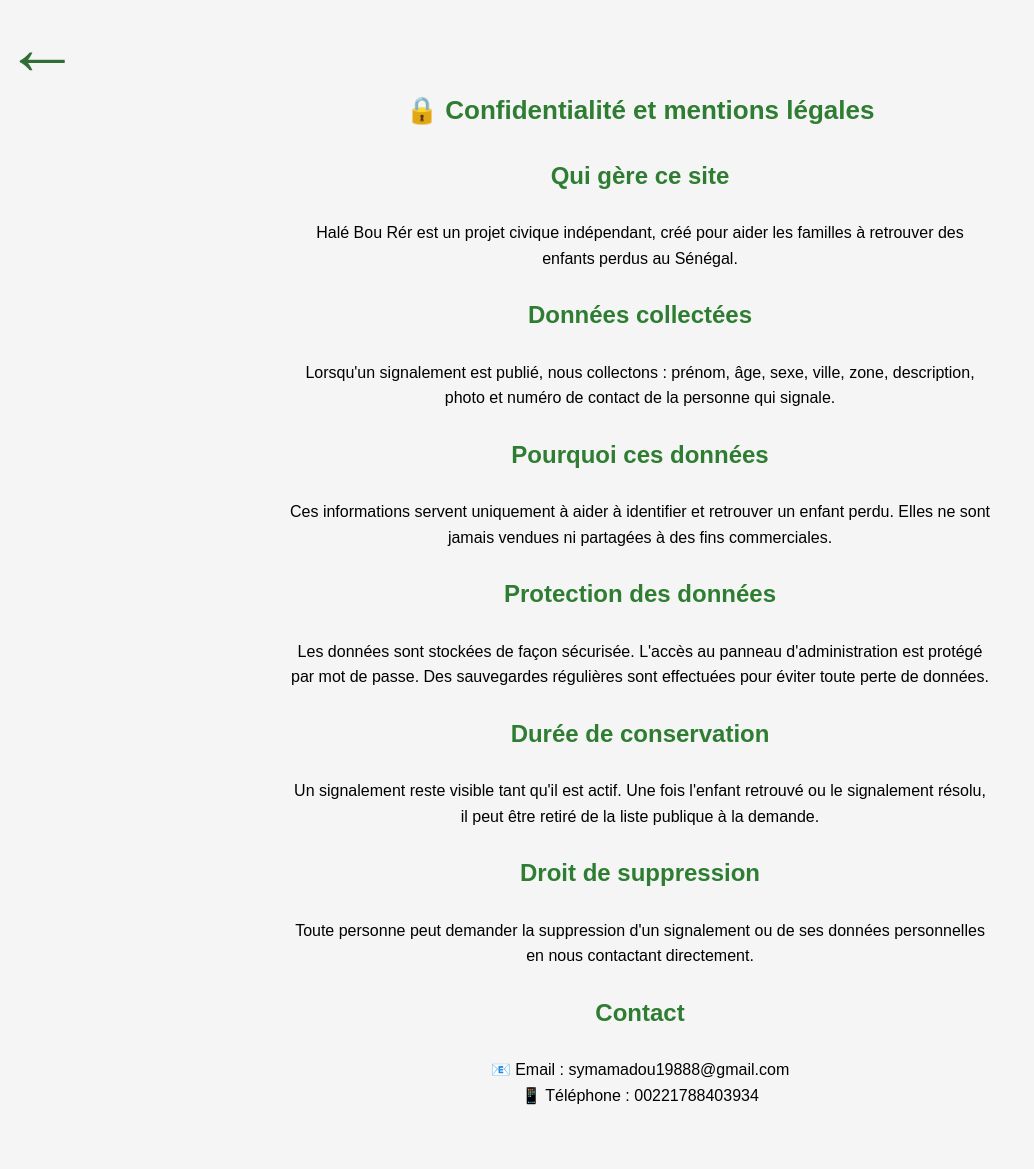
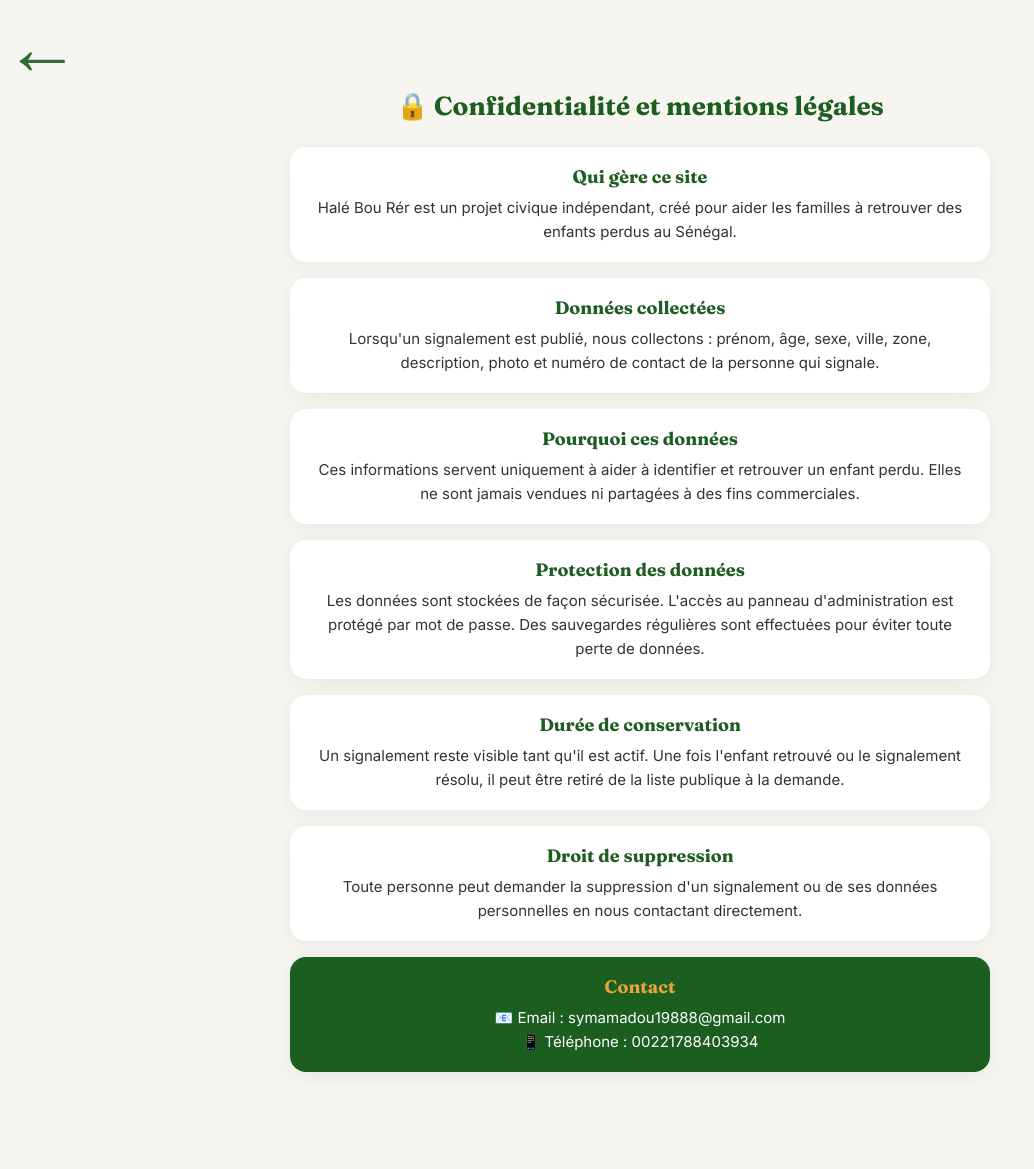
Before and after one commit to symamadou19888-hub/Hale-Bou-Rer, a Flask app: page /confidentialite in a window 1280 px wide. Shown: the whole page, without its empty margins (0-1034 px from the left). After the commit the page ends 1072 px from the top, so only its background shows below. Run offline with Flask 3, Linux system fonts and the light colour scheme.

Commit message:
Redesign confidentialite.html - palette Senegal

```diff
--- a/templates/confidentialite.html
+++ b/templates/confidentialite.html
@@ -4,9 +4,12 @@
     <meta charset="UTF-8">
     <meta name="viewport" content="width=device-width, initial-scale=1.0">
     <title>Confidentialité - Halé Bou Rér</title>
+    <link rel="preconnect" href="https://fonts.googleapis.com">
+    <link rel="preconnect" href="https://fonts.gstatic.com" crossorigin>
+    <link href="https://fonts.googleapis.com/css2?family=Fraunces:wght@600;700&family=Inter:wght@400;500;600&display=swap" rel="stylesheet">
     <link rel="stylesheet" href="{{ url_for('static', filename='css/style.css') }}">
 </head>
-<body>
+<body style="background:#F7F5F0; font-family:'Inter', sans-serif; margin:0;">
 
 <button onclick="window.location.href='/'" class="btn-retour">
 ←
@@ -32,41 +35,83 @@
 }
 .page-confidentialite {
     max-width: 700px;
-    margin: 70px auto 40px auto;
-    padding: 0 20px;
+    margin: 0 auto 40px auto;
+    padding: 0 18px;
+}
+.titre-confidentialite {
+    font-family: 'Fraunces', serif;
+    font-size: 26px;
+    font-weight: 700;
+    color: #1B5E20;
+    text-align: center;
+    margin: 70px 0 25px 0;
+}
+.carte-section {
+    background: #fff;
+    border-radius: 16px;
+    box-shadow: 0 4px 20px rgba(0,0,0,0.06);
+    padding: 18px 20px;
+    margin-bottom: 16px;
+}
+.carte-section h2 {
+    font-family: 'Fraunces', serif;
+    font-size: 18px;
+    color: #1B5E20;
+    margin: 0 0 8px 0;
+}
+.carte-section p {
+    font-size: 15px;
     line-height: 1.6;
+    color: #333;
+    margin: 0;
 }
-.page-confidentialite h1 {
-    color: #2E7D32;
-    text-align: center;
+.carte-contact {
+    background: #1B5E20;
+    color: #fff;
 }
-.page-confidentialite h2 {
-    color: #2E7D32;
-    margin-top: 25px;
+.carte-contact h2 {
+    color: #E8A33D;
+}
+.carte-contact p {
+    color: #fff;
 }
 </style>
 
+<h1 class="titre-confidentialite">🔒 Confidentialité et mentions légales</h1>
+
 <div class="page-confidentialite">
-    <h1>🔒 Confidentialité et mentions légales</h1>
 
+    <div class="carte-section">
         <h2>Qui gère ce site</h2>
         <p>Halé Bou Rér est un projet civique indépendant, créé pour aider les familles à retrouver des enfants perdus au Sénégal.</p>
+    </div>
 
+    <div class="carte-section">
         <h2>Données collectées</h2>
         <p>Lorsqu'un signalement est publié, nous collectons : prénom, âge, sexe, ville, zone, description, photo et numéro de contact de la personne qui signale.</p>
+    </div>
 
+    <div class="carte-section">
         <h2>Pourquoi ces données</h2>
         <p>Ces informations servent uniquement à aider à identifier et retrouver un enfant perdu. Elles ne sont jamais vendues ni partagées à des fins commerciales.</p>
+    </div>
 
+    <div class="carte-section">
         <h2>Protection des données</h2>
         <p>Les données sont stockées de façon sécurisée. L'accès au panneau d'administration est protégé par mot de passe. Des sauvegardes régulières sont effectuées pour éviter toute perte de données.</p>
+    </div>
 
+    <div class="carte-section">
         <h2>Durée de conservation</h2>
         <p>Un signalement reste visible tant qu'il est actif. Une fois l'enfant retrouvé ou le signalement résolu, il peut être retiré de la liste publique à la demande.</p>
+    </div>
 
+    <div class="carte-section">
         <h2>Droit de suppression</h2>
         <p>Toute personne peut demander la suppression d'un signalement ou de ses données personnelles en nous contactant directement.</p>
+    </div>
 
+    <div class="carte-section carte-contact">
         <h2>Contact</h2>
         <p>
             📧 Email : symamadou19888@gmail.com<br>
@@ -74,5 +119,7 @@
         </p>
     </div>
 
+</div>
+
 </body>
 </html>
```
Lines whose indentation alone changed are shown as unchanged.
